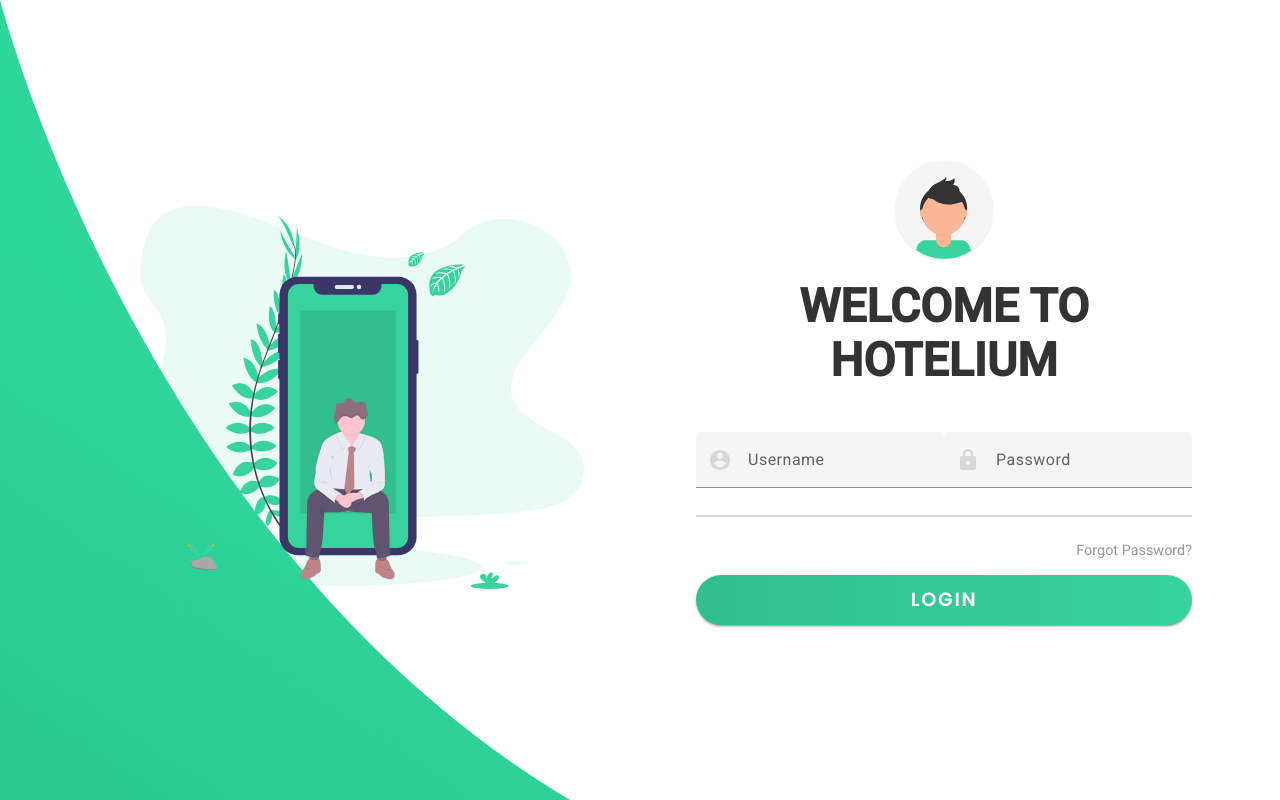
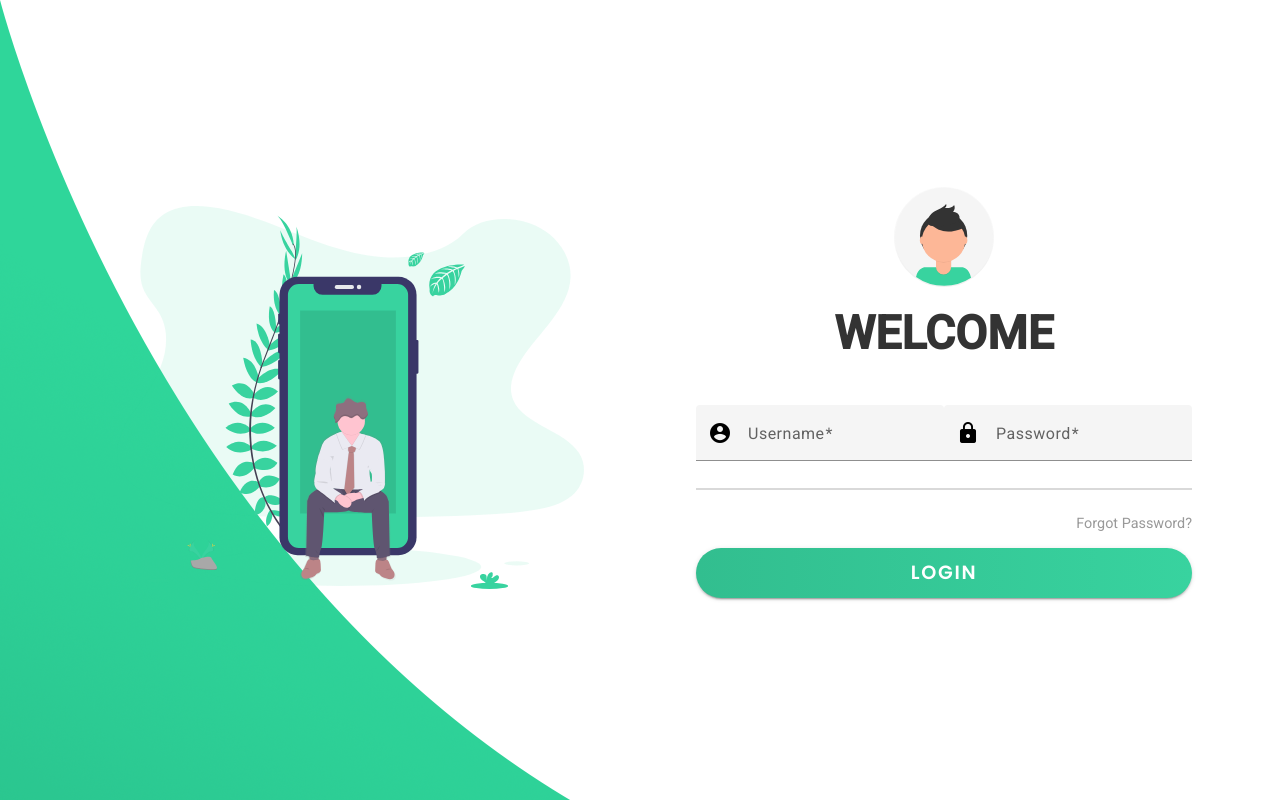
Before and after one commit to Arson123/Hoteles, an Angular app: page / in a window 1280 px wide. Built offline with nearby package versions, Linux system fonts and the light colour scheme.

Commit message:
variables de ambiente

```diff
--- a/angular.json
+++ b/angular.json
@@ -37,6 +37,12 @@
           },
           "configurations": {
             "production": {
+              "fileReplacements": [
+                {
+                  "replace": "src/environments/environment.ts",
+                  "with": "src/environments/environment.prod.ts"
+                }
+              ],
               "budgets": [
                 {
                   "type": "initial",
@@ -52,6 +58,12 @@
               "outputHashing": "all"
             },
             "development": {
+              "fileReplacements": [
+                {
+                  "replace": "src/environments/environment.prod.ts",
+                  "with": "src/environments/environment.ts"
+                }
+              ],
               "buildOptimizer": false,
               "optimization": false,
               "vendorChunk": true,
--- a/src/app/components/login/login.component.html
+++ b/src/app/components/login/login.component.html
@@ -6,21 +6,24 @@
     <img src="assets/images/bg.svg" alt="Background" />
   </div>
   <div class="login-content">
-    <form>
+    <form [formGroup]="loginForm" (ngSubmit)="onSubmit()">
       <img src="assets/images/avatar.svg" alt="Avatar" />
-      <h2 class="title">Welcome To<br/> Hotelium</h2>
-      <div class="inputs">
-        <mat-form-field class="input-div one">
-          <mat-icon matPrefix class="i">account_circle</mat-icon>
-          <input matInput type="text" placeholder="Username" />
-        </mat-form-field>
-        <mat-form-field class="input-div pass">
-          <mat-icon matPrefix class="i">lock</mat-icon>
-          <input matInput type="password" placeholder="Password" />
-        </mat-form-field>
-      </div>
-      <a href="#">Forgot Password?</a>
-      <button mat-raised-button class="btn" color="primary">Login</button>
+      <h2 class="title">Welcome</h2>
+
+      <mat-form-field class="input-div one">
+        <mat-label>Username</mat-label>
+        <input matInput type="text" formControlName="username" required />
+        <mat-icon matPrefix>account_circle</mat-icon>
+      </mat-form-field>
+
+      <mat-form-field class="input-div pass">
+        <mat-label>Password</mat-label>
+        <input matInput type="password" formControlName="password" required />
+        <mat-icon matPrefix>lock</mat-icon>
+      </mat-form-field>
+
+      <a href="#" (click)="info()">Forgot Password?</a>
+      <button mat-raised-button class="btn" color="primary" type="submit">Login</button>
     </form>
   </div>
 </div>
--- a/src/app/components/login/login.component.ts
+++ b/src/app/components/login/login.component.ts
@@ -1,24 +1,43 @@
-import { Component, ElementRef, HostListener } from '@angular/core';
+import { Component, OnInit } from '@angular/core';
+import { FormBuilder, FormGroup, Validators } from '@angular/forms';
+import Swal from 'sweetalert2';
 
 @Component({
   selector: 'app-login',
   templateUrl: './login.component.html',
-  styleUrls: ['./login.component.scss']
+  styleUrls: ['./login.component.scss'],
 })
 export class LoginComponent {
-  constructor(private elementRef: ElementRef) {}
+  loginForm!: FormGroup;
 
-  @HostListener('focus')
-  addClass() {
-    const parent = this.elementRef.nativeElement.parentNode.parentNode;
-    parent.classList.add('focus');
+  constructor(private formBuilder: FormBuilder) {}
+
+  ngOnInit() {
+    this.createLoginForm();
   }
 
-  @HostListener('blur')
-  removeClass() {
-    const parent = this.elementRef.nativeElement.parentNode.parentNode;
-    if (this.elementRef.nativeElement.value === '') {
-      parent.classList.remove('focus');
+  createLoginForm() {
+    this.loginForm = this.formBuilder.group({
+      username: ['', Validators.required],
+      password: ['', Validators.required],
+    });
+  }
+
+  onSubmit() {
+    if (this.loginForm.valid) {
+      const userData = this.loginForm.value;
+      console.log('Datos del formulario:', userData);
+
+      this.loginForm.reset();
     }
   }
+
+  info(){
+    Swal.fire({
+      icon: 'info',
+      title: 'No disponible',
+      text: 'Esta funcionalidad aun no esta disponble',
+      iconColor: '#38d39f',
+    });
+  }
 }
--- a/src/app/components/login/login.module.module.ts
+++ b/src/app/components/login/login.module.module.ts
@@ -8,6 +8,7 @@
 import { MatFormFieldModule } from '@angular/material/form-field';
 import { MatIconModule } from '@angular/material/icon';
 import { MatInputModule } from '@angular/material/input';
+import { ReactiveFormsModule } from '@angular/forms';
 
 
 const routes: Routes = [
@@ -23,6 +24,7 @@
     MatFormFieldModule,
     MatIconModule,
     MatInputModule,
+    ReactiveFormsModule,
     CommonModule,
     RouterModule.forChild(routes)
   ]
--- /dev/null
+++ b/src/environments/environment.prod.ts
@@ -0,0 +1,4 @@
+export const environment = {
+    production: true,
+    apiUrl: 'https://demo7260688.mockable.io/',
+  };
--- /dev/null
+++ b/src/environments/environment.ts
@@ -0,0 +1,4 @@
+export const environment = {
+    production: false,
+    apiUrl: 'https://demo7260688.mockable.io/',
+  };
```
